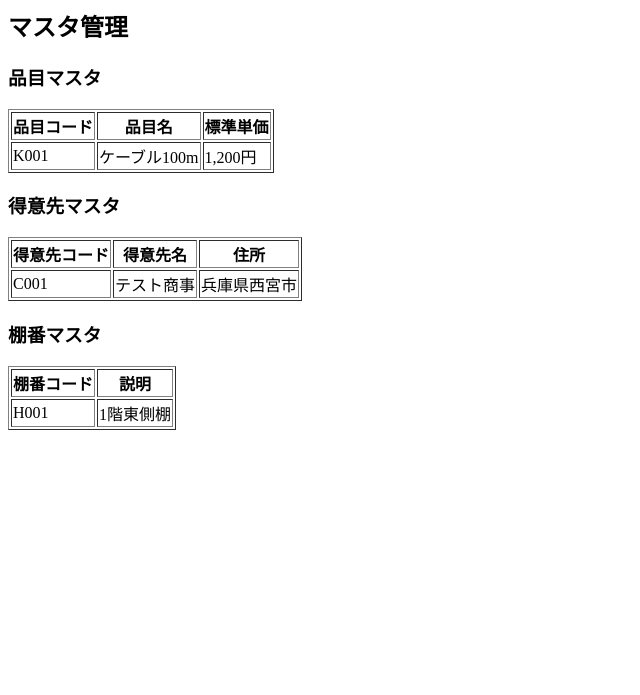
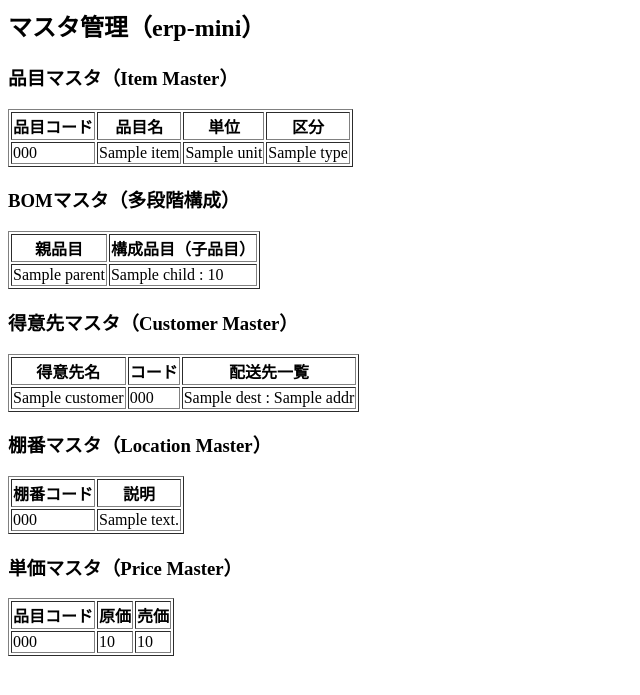
Before and after one commit to erp-mini-web/erp-mini, a Flask app: template templates/masters.html in a window 1280 px wide. Shown: the top 695 px of the page, without its empty margins (0-640 px from the left). Run offline with Flask 3, Linux system fonts and the light colour scheme; the template is opened without the code that fills it: most values are stand-ins (such as "Sample title", 1, 10 or a date in 2020).

Commit message:
Update masters.html

```diff
--- a/templates/masters.html
+++ b/templates/masters.html
@@ -1,41 +1,106 @@
-<h2>マスタ管理</h2>
+<h2>マスタ管理（erp-mini）</h2>
 
-<h3>品目マスタ</h3>
+<!-- ========================= -->
+<!-- 品目マスタ -->
+<!-- ========================= -->
+<h3>品目マスタ（Item Master）</h3>
 <table border="1">
     <tr>
         <th>品目コード</th>
         <th>品目名</th>
-        <th>標準単価</th>
+        <th>単位</th>
+        <th>区分</th>
     </tr>
+    {% for code, item in items.items() %}
     <tr>
-        <td>K001</td>
-        <td>ケーブル100m</td>
-        <td>1,200円</td>
+        <td>{{ code }}</td>
+        <td>{{ item.name }}</td>
+        <td>{{ item.unit }}</td>
+        <td>{{ item.type }}</td>
     </tr>
+    {% endfor %}
 </table>
 
-<h3>得意先マスタ</h3>
+
+<!-- ========================= -->
+<!-- BOMマスタ（多階層） -->
+<!-- ========================= -->
+<h3>BOMマスタ（多段階構成）</h3>
 <table border="1">
     <tr>
-        <th>得意先コード</th>
-        <th>得意先名</th>
-        <th>住所</th>
+        <th>親品目</th>
+        <th>構成品目（子品目）</th>
     </tr>
+    {% for parent, children in bom.items() %}
     <tr>
-        <td>C001</td>
-        <td>テスト商事</td>
-        <td>兵庫県西宮市</td>
+        <td>{{ parent }}</td>
+        <td>
+            {% for child, qty in children.items() %}
+                {{ child }} : {{ qty }}<br>
+            {% endfor %}
+        </td>
     </tr>
+    {% endfor %}
 </table>
 
-<h3>棚番マスタ</h3>
+
+<!-- ========================= -->
+<!-- 得意先マスタ -->
+<!-- ========================= -->
+<h3>得意先マスタ（Customer Master）</h3>
+<table border="1">
+    <tr>
+        <th>得意先名</th>
+        <th>コード</th>
+        <th>配送先一覧</th>
+    </tr>
+    {% for name, c in customers.items() %}
+    <tr>
+        <td>{{ name }}</td>
+        <td>{{ c.code }}</td>
+        <td>
+            {% for dest, addr in c.destinations.items() %}
+                {{ dest }} : {{ addr }}<br>
+            {% endfor %}
+        </td>
+    </tr>
+    {% endfor %}
+</table>
+
+
+<!-- ========================= -->
+<!-- 棚番マスタ -->
+<!-- ========================= -->
+<h3>棚番マスタ（Location Master）</h3>
 <table border="1">
     <tr>
         <th>棚番コード</th>
         <th>説明</th>
     </tr>
+    {% for code, loc in locations.items() %}
     <tr>
-        <td>H001</td>
-        <td>1階東側棚</td>
+        <td>{{ code }}</td>
+        <td>{{ loc.desc }}</td>
     </tr>
+    {% endfor %}
 </table>
+
+
+<!-- ========================= -->
+<!-- 単価マスタ -->
+<!-- ========================= -->
+<h3>単価マスタ（Price Master）</h3>
+<table border="1">
+    <tr>
+        <th>品目コード</th>
+        <th>原価</th>
+        <th>売価</th>
+    </tr>
+    {% for code, price in prices.items() %}
+    <tr>
+        <td>{{ code }}</td>
+        <td>{{ price.cost }}</td>
+        <td>{{ price.price }}</td>
+    </tr>
+    {% endfor %}
+</table>
```
